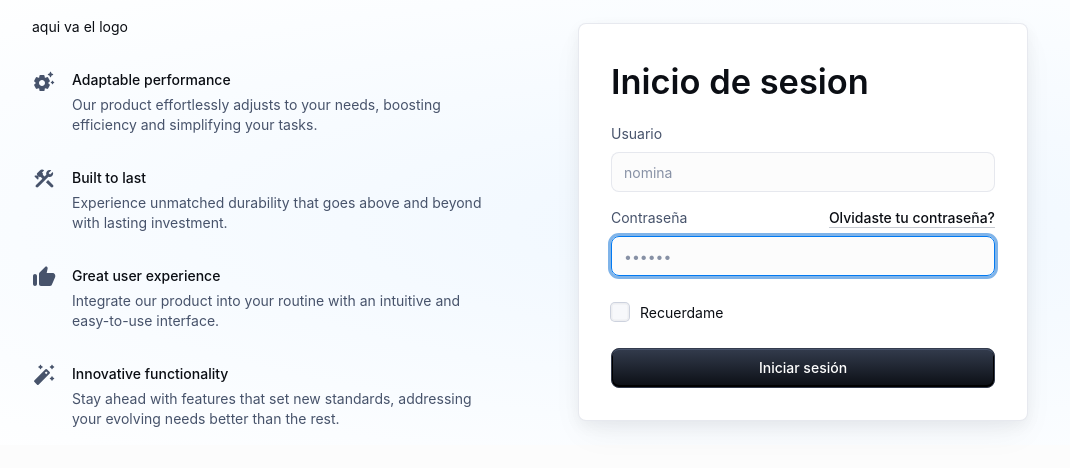
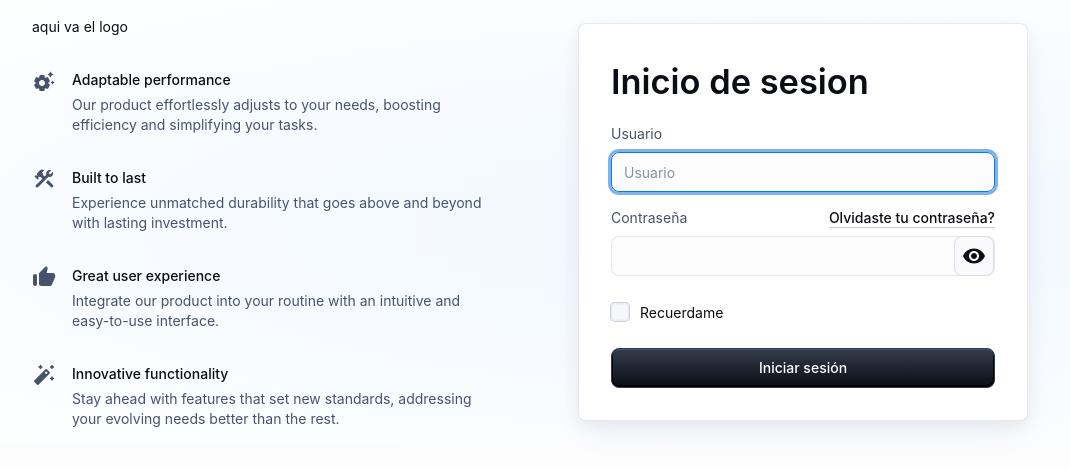
Before and after one commit to danieltrejoespino/danalytics, a React (Vite) app: page /login in a window 1280 px wide. Shown: the top 468 px of the page, without its empty margins (110-1180 px from the left). Built offline with nearby package versions, Linux system fonts and the light colour scheme.

Commit message:
add context to login

```diff
--- a/src/contexts/AuthContext.jsx
+++ b/src/contexts/AuthContext.jsx
@@ -5,25 +5,37 @@ const AuthContext = createContext();
 
 const AuthProvider = ({children}) => {
     const [token,setToken] = useState(Cookies.get('token') || null)
+    const [userName, setUserName] = useState(Cookies.get('userName') || null);
 
-    const login = (newToken) => {
+    const login = (newToken,name) => {
         Cookies.set('token',newToken,{expires: 7});
+        Cookies.set('userName', name, { expires: 7 });
         setToken(newToken)
+        setUserName(name);
+
     }
     const logout = () => {
         Cookies.remove('token')
+        Cookies.remove('userName');
         setToken(null)
+        setUserName(null);
+
     }
 
     useEffect(() => {
         const storedToken = Cookies.get('token');
+        const storedUserName = Cookies.get('userName');
+
         if (storedToken) {
             setToken(storedToken);
+        }
+        if (storedUserName) {
+            setUserName(storedUserName);
         }
     }, []);
 
     return (
-        <AuthContext.Provider value={{ token, login, logout }}>
+        <AuthContext.Provider value={{ token, userName, login, logout }}>
             {children}
         </AuthContext.Provider>
     );
--- a/src/layouts/SideMenu.jsx
+++ b/src/layouts/SideMenu.jsx
@@ -1,4 +1,4 @@
-import {useState } from "react";
+import {useState,useContext } from "react";
 import { styled } from '@mui/material/styles';
 import Avatar from '@mui/material/Avatar';
 import MuiDrawer, { drawerClasses } from '@mui/material/Drawer';
@@ -12,6 +12,7 @@ import OptionsMenu from './OptionsMenu';
 import { useTheme } from '../contexts/ThemeContext';
 import ToggleColorMode from '../theme/ToggleColorMode';
 
+import {AuthContext  } from "../contexts/AuthContext";
 const drawerWidth = 240;
 
 const Drawer = styled(MuiDrawer)({
@@ -26,6 +27,7 @@ const Drawer = styled(MuiDrawer)({
 });
 
 export default function SideMenu ({ setSelectedComponent }) {
+  const { userName} = useContext(AuthContext);
   const { mode, toggleMode } = useTheme();
 
   const [actionMenu, setActionMenu] = useState(1);
@@ -85,7 +87,7 @@ export default function SideMenu ({ setSelectedComponent }) {
         />
         <Box sx={{ mr: 'auto' }}>
           <Typography variant="body2" sx={{ fontWeight: 500, lineHeight: '16px' }}>
-            Daniel Trejo
+            {userName}
           </Typography>
         </Box>
         <OptionsMenu />
--- a/src/pages/Chat/ChatWindow.jsx
+++ b/src/pages/Chat/ChatWindow.jsx
@@ -1,9 +1,12 @@
-import { useState, useEffect, useRef } from 'react';
+import { useState, useEffect, useRef,useContext } from 'react';
 import { Box, Typography,Paper } from '@mui/material';
 
+import { AuthContext  } from "../../contexts/AuthContext";
+import socketIOClient from "socket.io-client";
 
-import Cookies from 'js-cookie';
-import { useSocket } from "../../hooks/useSocket";
+
+
+// import { useSocket } from "../../hooks/useSocket";
 import TypeMessage from "./TypeMessage";
 import ChatInput from "./ChatInput";
 
@@ -12,22 +15,54 @@ import ChatInput from "./ChatInput";
 
 
 const ChatWindow = () => {
-  const { socket, online } = useSocket('http://localhost:3000', Cookies.get('token'))
+  // const { socket, online } = useSocket('http://localhost:3000', Cookies.get('token'))
+  const { userName} = useContext(AuthContext);
+
   const [message, setMessage] = useState('');
   const [messages, setMessages] = useState([]);
 
   const messagesEndRef = useRef(null);
 
+  const ENDPOINT = "http://localhost:3000";
+  const socketRef = useRef();
   useEffect(() => {
-    if (!socket) return;
-    socket.on('chatMessage', (message) => {
-      setMessages((prevMessages) => [...prevMessages, message.data]);
+    socketRef.current = socketIOClient(ENDPOINT);
 
+    socketRef.current.on("previousMessages", (previousMessages) => {
+      // console.log(previousMessages)
+      setMessages(previousMessages);
     });
+
+    socketRef.current.on("chatMessage", (message) => {
+      setMessages((prevMessages) => [...prevMessages, message]);
+    });
+
     return () => {
-      socket.off('chatMessage');
+      socketRef.current.disconnect();
     };
-  }, [socket]);
+  }, []);
+
+  // useEffect(() => {
+  //   if (!socket) return;
+
+  //   // Cuando se conecta o se reconecta, solicita los mensajes anteriores
+  //   socket.on("connect", () => {
+  //     socket.emit("getPreviousMessages");
+  //   });
+
+  //   socket.on("previousMessages", (messages) => {
+  //     setMessages(messages);  // Almacena los mensajes recibidos en el estado
+  //   });
+
+  //   socket.on("chatMessage", (message) => {
+  //     setMessages((prevMessages) => [...prevMessages, message.data]);  // Añade los mensajes nuevos
+  //   });
+
+  //   return () => {
+  //     socket.off("previousMessages");
+  //     socket.off("chatMessage");
+  //   };
+  // }, [socket]);
 
   useEffect(() => {
     if (messagesEndRef.current) {
@@ -35,15 +70,17 @@ const ChatWindow = () => {
     }
   }, [messages]);
 
+const online = 1
+
   const sendMessage = () => {
     if (message.trim()) {
       let data = {
         USERID: 1,
-        NAME_USER: 'daniel',
+        NAME_USER: userName,
         TYPE: 'text',
         MSG: message
       }
-      socket.emit('chatMessage', data);
+      socketRef.current.emit('chatMessage', data);
       setMessage('');
 
     }
@@ -72,12 +109,13 @@ const ChatWindow = () => {
         // console.log(base64String);
         let data = {
           USERID: 1,
-          NAME_USER: 'daniel',
+          NAME_USER: userName,
           TYPE: typeFile,
           NAMEFILE: name,
           MSG: base64String
         }
-        socket.emit('chatMessage', data);
+        // socket.emit('chatMessage', data);
+        socketRef.current.emit('chatMessage', data);
       }
       reader.readAsDataURL(file);
     }
--- a/src/pages/Signup/FormSign.jsx
+++ b/src/pages/Signup/FormSign.jsx
@@ -1,3 +1,8 @@
+import { useContext , useState } from 'react';
+import { useNavigate } from 'react-router-dom';
+
+import { AuthContext } from "../../contexts/AuthContext";
+
 import Box from '@mui/material/Box';
 import Button from '@mui/material/Button';
 import Checkbox from '@mui/material/Checkbox';
@@ -9,8 +14,11 @@ import TextField from '@mui/material/TextField';
 import Typography from '@mui/material/Typography';
 import MuiCard from '@mui/material/Card';
 import { styled } from '@mui/material/styles';
-
-
+import InputAdornment from '@mui/material/InputAdornment';
+import OutlinedInput from '@mui/material/OutlinedInput';
+import IconButton from '@mui/material/IconButton';
+import Visibility from '@mui/icons-material/Visibility';
+import VisibilityOff from '@mui/icons-material/VisibilityOff';
 
 
 const Card = styled(MuiCard)(({ theme }) => ({
@@ -34,6 +42,32 @@ const Card = styled(MuiCard)(({ theme }) => ({
 
 
 export default function FormSign() {
+  const { login} = useContext(AuthContext);
+  const navigate = useNavigate()
+  const [dataLogin, setDataLogin] = useState({
+    loginUser: "",
+    loginPass: ""
+  });
+
+  const [showPassword, setShowPassword] = useState(false);
+
+  const handleCredentials = (e) => {
+    console.log(e.target.value);
+    setDataLogin({ ...dataLogin, [e.target.name]: e.target.value })
+  }
+
+  const handleClickShowPassword = () => setShowPassword((show) => !show);
+
+  const handleSubmit = async (e) => {
+    e.preventDefault()
+
+    let TOKEN = '123456'
+    // console.log(dataLogin);
+    login(TOKEN,dataLogin.loginUser)
+    navigate('/')
+  }
+
+
   return (
     <Card variant="outlined">
       <Box sx={{ display: { xs: 'flex', md: 'none' } }}>
@@ -47,25 +81,25 @@ export default function FormSign() {
       </Typography>
         <Box
           component="form"
-      // onSubmit={handleSubmit}
-      noValidate
+          onSubmit={handleSubmit}
+
           sx={{ display: 'flex', flexDirection: 'column', width: '100%', gap: 2 }}
         >
+
           <FormControl>
             <FormLabel htmlFor="email">Usuario</FormLabel>
             <TextField
-          // error={emailError}
-          // helperText={emailErrorMessage}
+              value={dataLogin.loginUser}
+              onChange={handleCredentials}
               id="email"
-          type="email"
-          name="email"
-          placeholder="nomina"
+              type="text"
+              name="loginUser"
+              placeholder="Usuario"
               autoComplete="email"
               autoFocus
               required
               fullWidth
               variant="outlined"
-          // color={emailError ? 'error' : 'primary'}
               sx={{ ariaLabel: 'email' }}
             />
           </FormControl>
@@ -74,28 +108,36 @@ export default function FormSign() {
               <FormLabel htmlFor="password">Contraseña</FormLabel>
               <Link
                 component="button"
-            // onClick={handleClickOpen}
                 variant="body2"
                 sx={{ alignSelf: 'baseline' }}
               >
                 Olvidaste tu contraseña?
               </Link>
             </Box>
-        <TextField
-          // error={passwordError}
-          // helperText={passwordErrorMessage}
-          name="password"
-          placeholder="••••••"
-          type="password"
-          id="password"
-          autoComplete="current-password"
-          autoFocus
-          required
-          fullWidth
-          variant="outlined"
-          // color={passwordError ? 'error' : 'primary'}
+            <OutlinedInput
+            id="outlined-adornment-password"
+            value={dataLogin.loginPass}
+            onChange={handleCredentials}
+            name="loginPass"
+            type={showPassword ? 'text' : 'password'}
+            endAdornment={
+              <InputAdornment position="end">
+                <IconButton
+                  aria-label="toggle password visibility"
+                  onClick={handleClickShowPassword}
+                  edge="end"
+                >
+                  {showPassword ? <VisibilityOff /> : <Visibility />}
+                </IconButton>
+              </InputAdornment>
+            }
+            label="Password"
           />
+
           </FormControl>
+
+
+
           <FormControlLabel
             control={<Checkbox value="remember" color="primary" />}
             label="Recuerdame"
```
Lines whose indentation alone changed are shown as unchanged.
